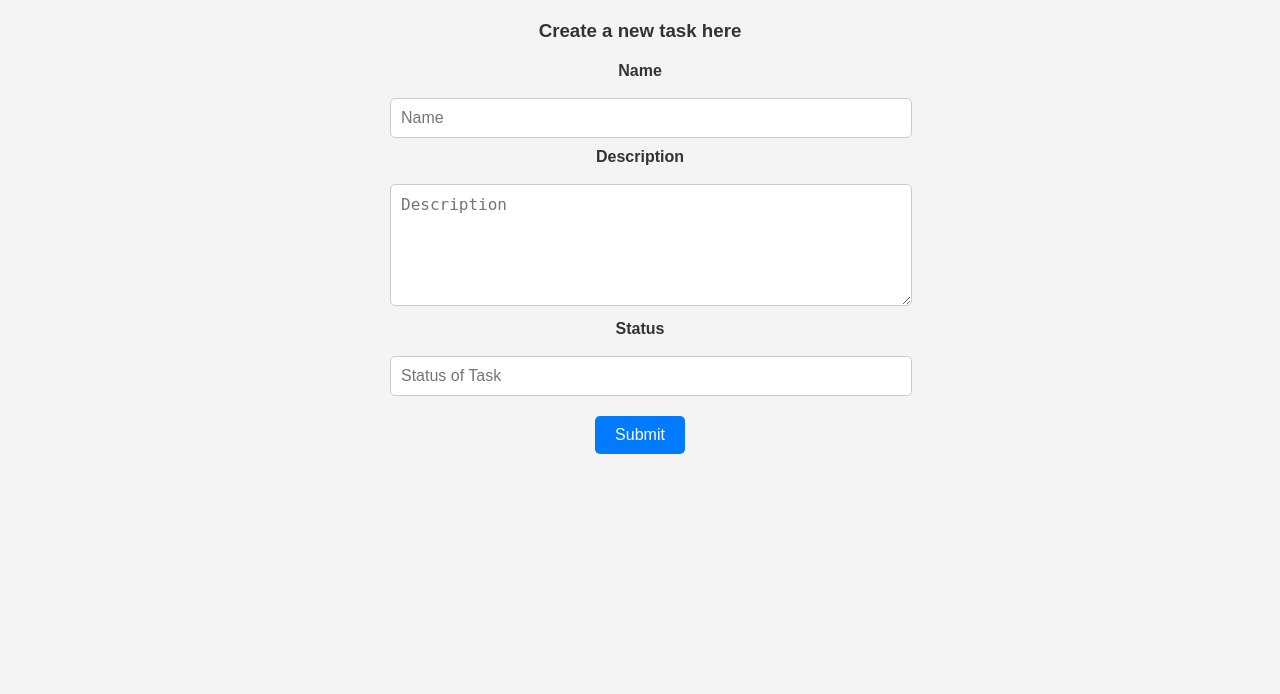
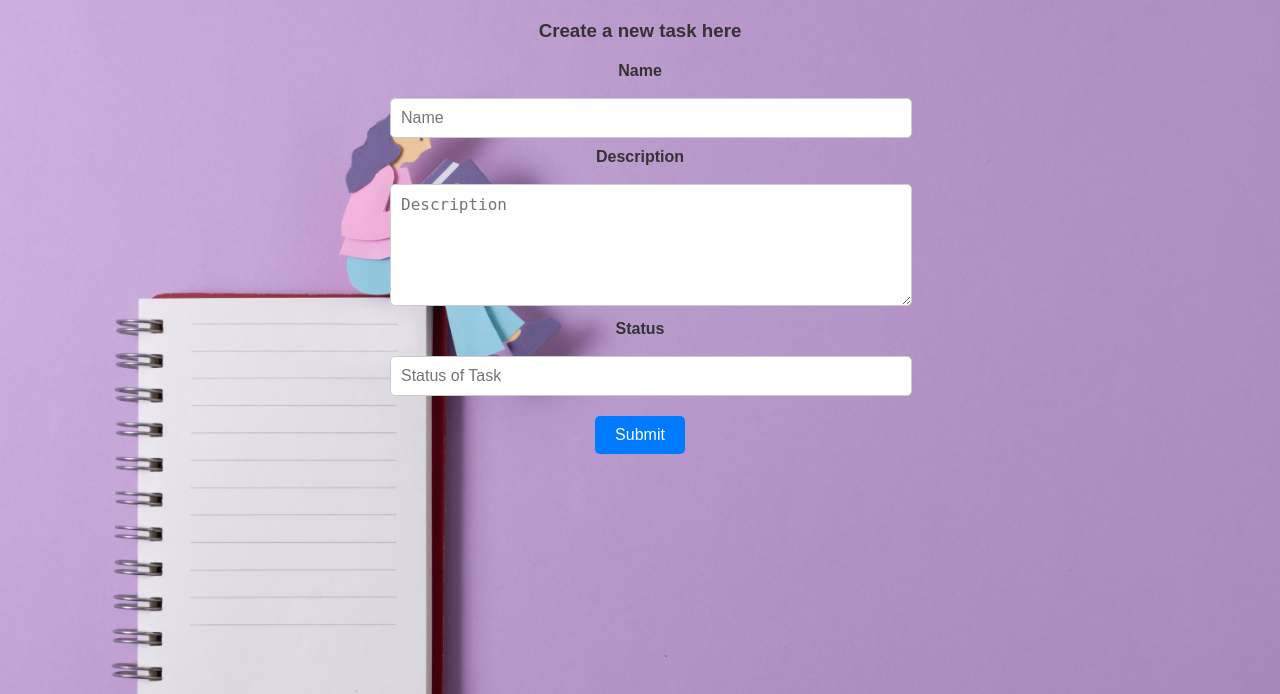
Before and after one commit to Anonymous3017/todo, a Flask app: page /api/todo/create in a window 1280 px wide. Shown: the top 694 px of the page. Run offline with Flask 3, Linux system fonts and the light colour scheme; a user stored in the database is signed in.

Commit message:
added background images and style

```diff
--- a/templates/edit.html
+++ b/templates/edit.html
@@ -10,6 +10,8 @@
             font-family: Arial, sans-serif;
             text-align: center;
             background-color: #f4f4f4;
+            background-image: url('/static/update_org.jpg');
+            background-size: cover;
         }
 
         h1 {
--- a/templates/home.html
+++ b/templates/home.html
@@ -8,6 +8,9 @@
             font-family: Arial, sans-serif;
             text-align: center;
             background-color: #f4f4f4;
+            background-image: url('/static/todo.jpg');
+            background-size: cover;
+            background-repeat: no-repeat;
         }
 
         .container {
--- a/templates/new.html
+++ b/templates/new.html
@@ -10,6 +10,8 @@
             font-family: Arial, sans-serif;
             text-align: center;
             background-color: #f4f4f4;
+            background-image: url('/static/new_task.jpg');
+            background-size: cover;
         }
 
         h3 {
--- a/templates/show_all.html
+++ b/templates/show_all.html
@@ -10,6 +10,8 @@
             font-family: Arial, sans-serif;
             text-align: center;
             background-color: #f4f4f4;
+            background-image: url('/static/show.jpg');
+            background-size: cover;
         }
 
         h3 {
@@ -92,7 +94,7 @@
 </head>
 
 <body>
-    <h3>Todo - Flask SQLAlchemy</h3>
+    <h1>Todo</h1>
 
     {% for message in get_flashed_messages() %}
     <div class="flash-message">
```
Also changed, not shown: static/new_task.jpg (added), 3 other files.
